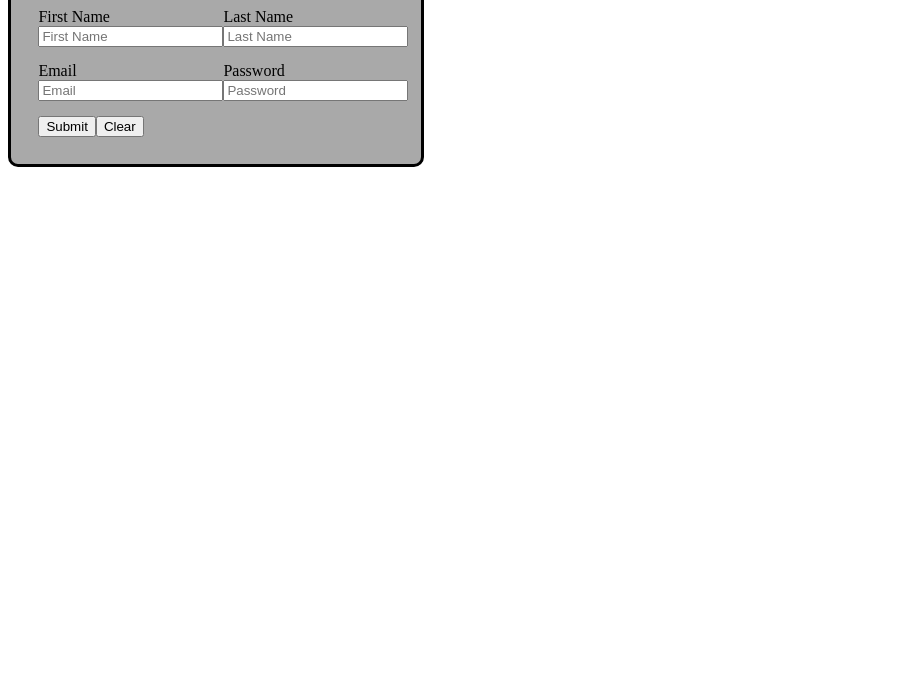
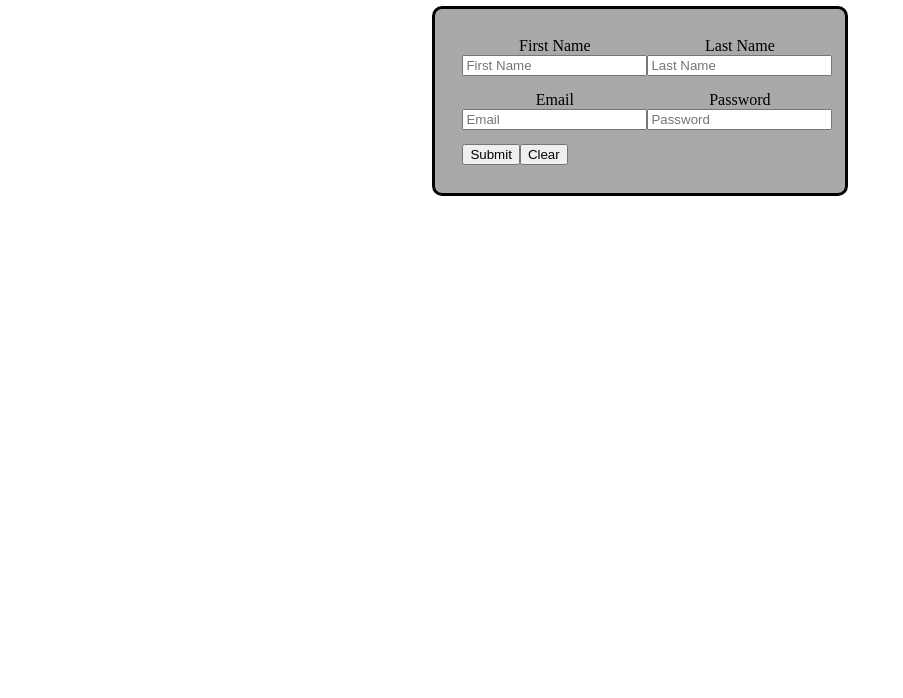
Before and after one commit to RayFlaherty/sign-up-form, a plain HTML site: page front-end/index.html in a window 1280 px wide. Shown: the part 102-800 px from the top of the page, without its empty margins (0-903 px from the left). Drawn offline with Linux system fonts and the light colour scheme.

Commit message:
fixed some styling

```diff
--- a/front-end/index.html
+++ b/front-end/index.html
@@ -12,7 +12,7 @@
         <h1>Sign Up Form</h1>
       </header>
     </div>
-    <div>
+    <div class="formBody">
       <div class="form">
         <div class="name">
           <div>
--- a/front-end/style.css
+++ b/front-end/style.css
@@ -1,4 +1,11 @@
+body {
+  margin: 50px 0px;
+  padding: 0px;
+  text-align: center;
+  align: center;
+}
 .form {
+  display: inline-block;
   border: solid;
   border-radius: 10px;
   height: auto;
```
